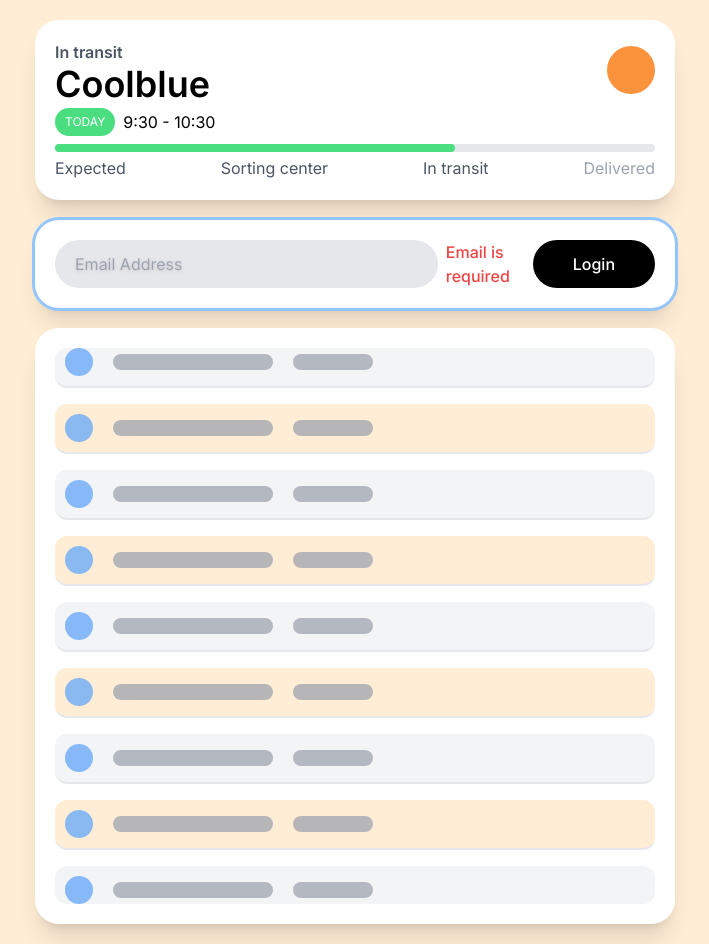
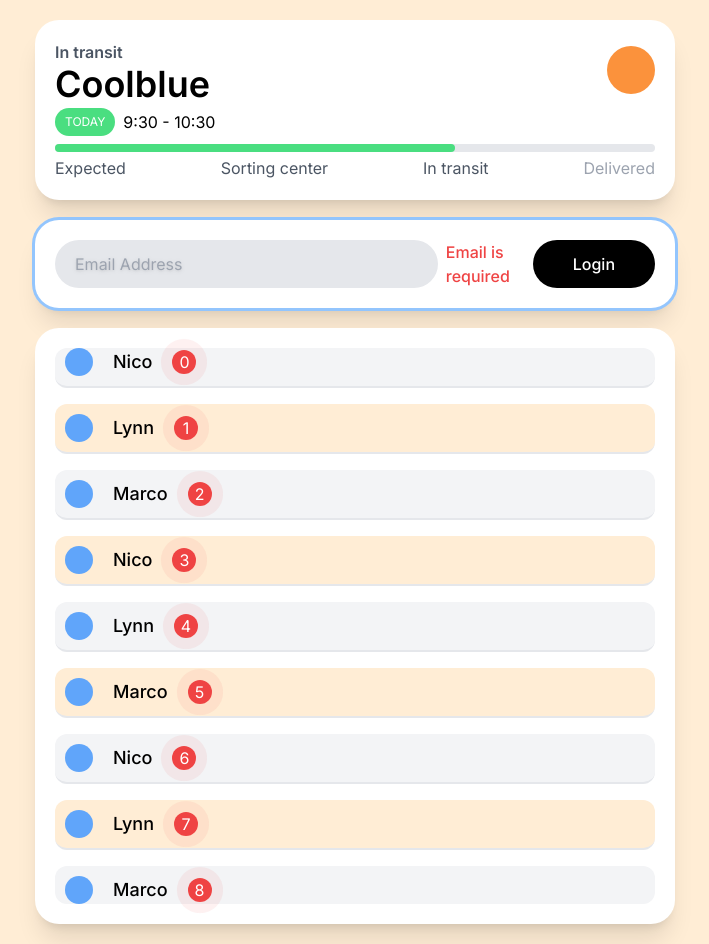
Before and after one commit to jasongoose/carrot-market-reloaded, a Next.js app: page /tailwind in a window 1280 px wide. Shown: the whole page, without its empty margins (285-994 px from the left). Built offline with nearby package versions, Linux system fonts and the light colour scheme.

Commit message:
animate-ping 적용

```diff
--- a/components/list-item.tsx
+++ b/components/list-item.tsx
@@ -5,14 +5,13 @@
 
 export default function ListItem({ person, index }: Props) {
   return (
-    <li className="flex items-center gap-5 rounded-xl border-b-2 p-2.5 *:animate-pulse first:border-t-0 first:pt-0 last:border-b-0 odd:bg-gray-100 even:bg-orange-100 last:md:pb-0">
+    <li className="flex items-center gap-5 rounded-xl border-b-2 p-2.5 first:border-t-0 first:pt-0 last:border-b-0 odd:bg-gray-100 even:bg-orange-100 last:md:pb-0">
       <div className="size-7 rounded-full bg-blue-400"></div>
-      {/* <span className="text-lg font-medium">{person}</span> */}
-      <div className="h-4 w-40 rounded-full bg-gray-400"></div>
-      <div className="h-4 w-20 rounded-full bg-gray-400"></div>
-      {/* <div className="flex size-5 animate-spin items-center justify-center rounded-full bg-red-500 text-white">
-        ⏳
-      </div> */}
+      <span className="text-lg font-medium">{person}</span>
+      <div className="relative flex size-6 items-center justify-center rounded-full bg-red-500 text-white">
+        <span className="z-10">{index}</span>
+        <div className="absolute size-6 animate-ping rounded-full bg-red-500"></div>
+      </div>
     </li>
   );
 }
```
